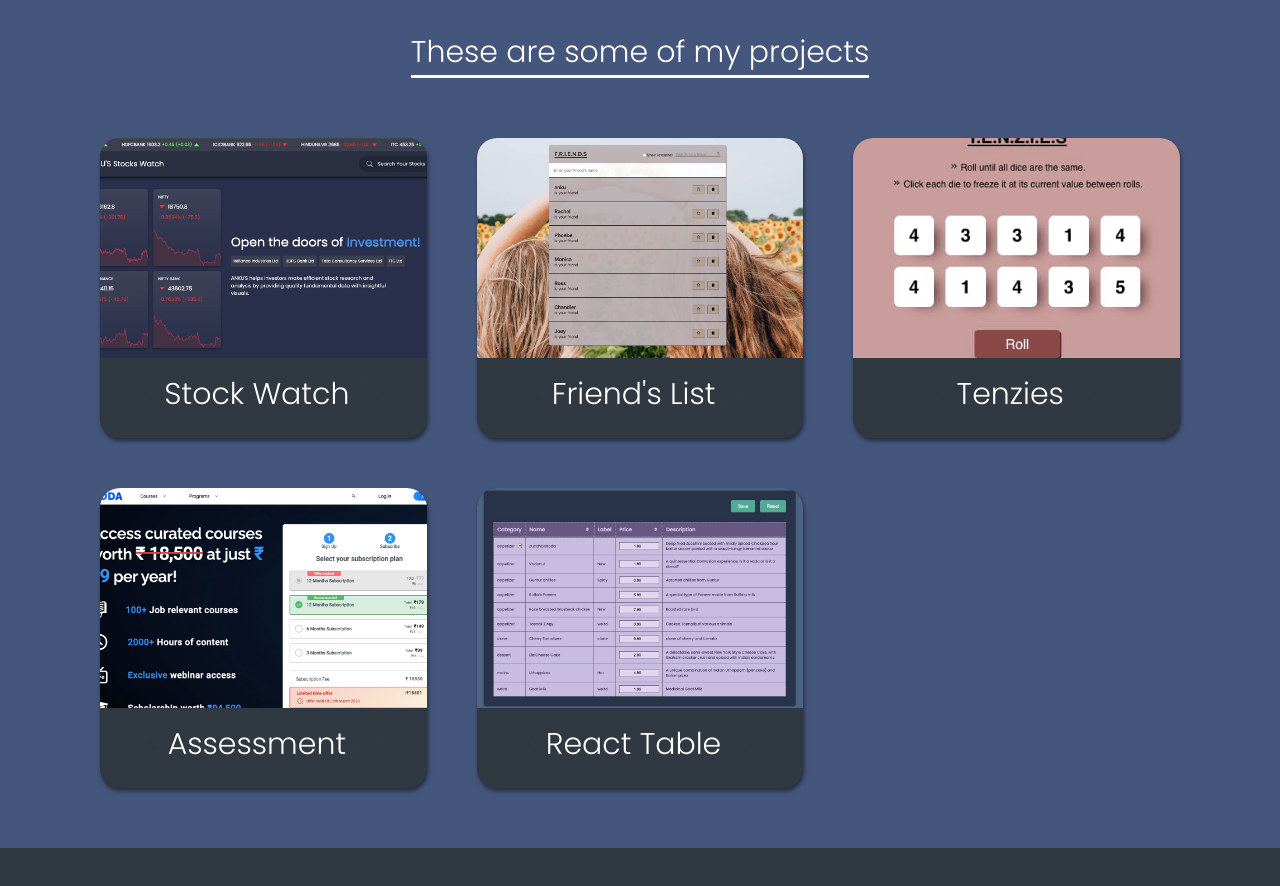
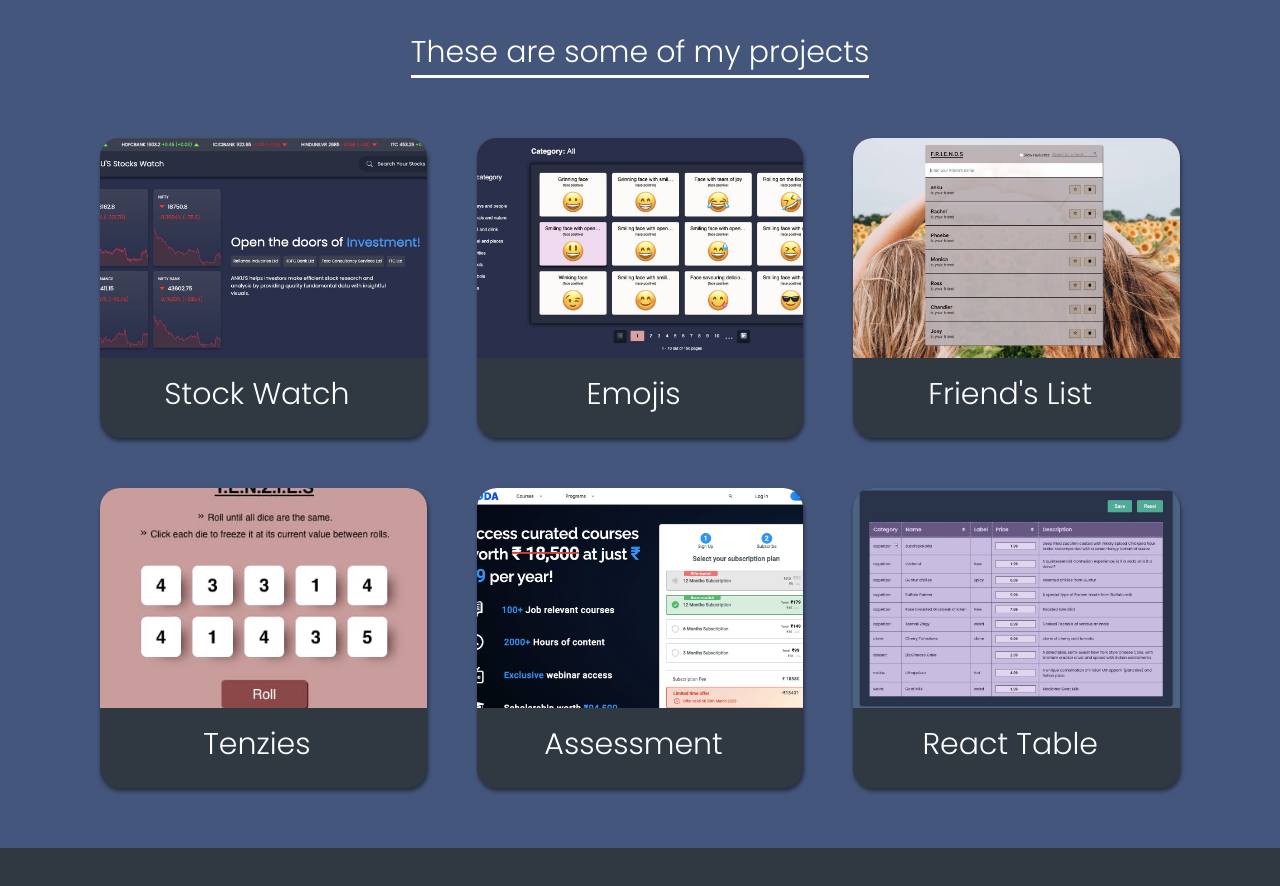
Before and after one commit to anku-js/my_portfolio, a React (Vite) app: page / in a window 1280 px wide. Shown: the part 800-1686 px from the top of the page. Built offline with nearby package versions, Linux system fonts and the light colour scheme.

Commit message:
added another project- Emojis

```diff
--- a/index.html
+++ b/index.html
@@ -2,12 +2,19 @@
 <html lang="en">
   <head>
     <!-- Google Tag Manager -->
-<script>(function(w,d,s,l,i){w[l]=w[l]||[];w[l].push({'gtm.start':
-  new Date().getTime(),event:'gtm.js'});var f=d.getElementsByTagName(s)[0],
-  j=d.createElement(s),dl=l!='dataLayer'?'&l='+l:'';j.async=true;j.src=
-  'https://www.googletagmanager.com/gtm.js?id='+i+dl;f.parentNode.insertBefore(j,f);
-  })(window,document,'script','dataLayer','GTM-KGWCNZN');</script>
-  <!-- End Google Tag Manager -->
+    <script>
+      (function (w, d, s, l, i) {
+        w[l] = w[l] || [];
+        w[l].push({ "gtm.start": new Date().getTime(), event: "gtm.js" });
+        var f = d.getElementsByTagName(s)[0],
+          j = d.createElement(s),
+          dl = l != "dataLayer" ? "&l=" + l : "";
+        j.async = true;
+        j.src = "https://www.googletagmanager.com/gtm.js?id=" + i + dl;
+        f.parentNode.insertBefore(j, f);
+      })(window, document, "script", "dataLayer", "GTM-KGWCNZN");
+    </script>
+    <!-- End Google Tag Manager -->
     <meta charset="UTF-8" />
     <link rel="icon" type="image/svg+xml" href="/vite.svg" />
     <meta name="viewport" content="width=device-width, initial-scale=1.0" />
@@ -17,7 +24,16 @@
       href="https://fonts.googleapis.com/css2?family=Inter:wght@400;600;700&family=Poppins:wght@200;300&family=Raleway:wght@300;400;500&display=swap"
       rel="stylesheet"
     />
-    <meta name="description" content="This website is the portfolio of Anku kumari. It's made using React. It has her description, projects and contacts." />
+    <meta
+      name="description"
+      content="Hello, I am Anku Kumari a Front-End developer based in Banglore. I build websites from scratch using HTML, CSS, JAVASCRIPT and other Front-End libraries like React Js, Next Js, TypeScript etc."
+    />
+    <link
+      rel="icon"
+      type="image/png"
+      href="public/a logo.jpg"
+      sizes="32x32"
+    />
     <script type="module" src="/src/main.tsx"></script>
     <link
       rel="preload"
@@ -51,9 +67,15 @@
   </head>
   <body>
     <!-- Google Tag Manager (noscript) -->
-<noscript><iframe src="https://www.googletagmanager.com/ns.html?id=GTM-KGWCNZN"
-  height="0" width="0" style="display:none;visibility:hidden"></iframe></noscript>
-  <!-- End Google Tag Manager (noscript) -->
+    <noscript
+      ><iframe
+        src="https://www.googletagmanager.com/ns.html?id=GTM-KGWCNZN"
+        height="0"
+        width="0"
+        style="display: none; visibility: hidden"
+      ></iframe
+    ></noscript>
+    <!-- End Google Tag Manager (noscript) -->
     <div id="root"></div>
   </body>
 </html>
--- a/src/components/Projects.tsx
+++ b/src/components/Projects.tsx
@@ -16,6 +16,22 @@ export default function Projects() {
           <p className="project-title">
             <span className="code">&lt;</span>
             Stock Watch
+            <span className="code">/&gt;</span>
+          </p>
+        </a>
+        <a
+          href="https://emojis-black.vercel.app/"
+          target="_blank"
+          className="project"
+        >
+          <img
+            className="project-image"
+            src="Emojis.jpg"
+            alt="screenshot of Emojis project"
+          />
+          <p className="project-title">
+            <span className="code">&lt;</span>
+            Emojis
             <span className="code">/&gt;</span>
           </p>
         </a>
```
Also changed, not shown: public/Emojis.jpg (added), public/a logo.jpg (added).
